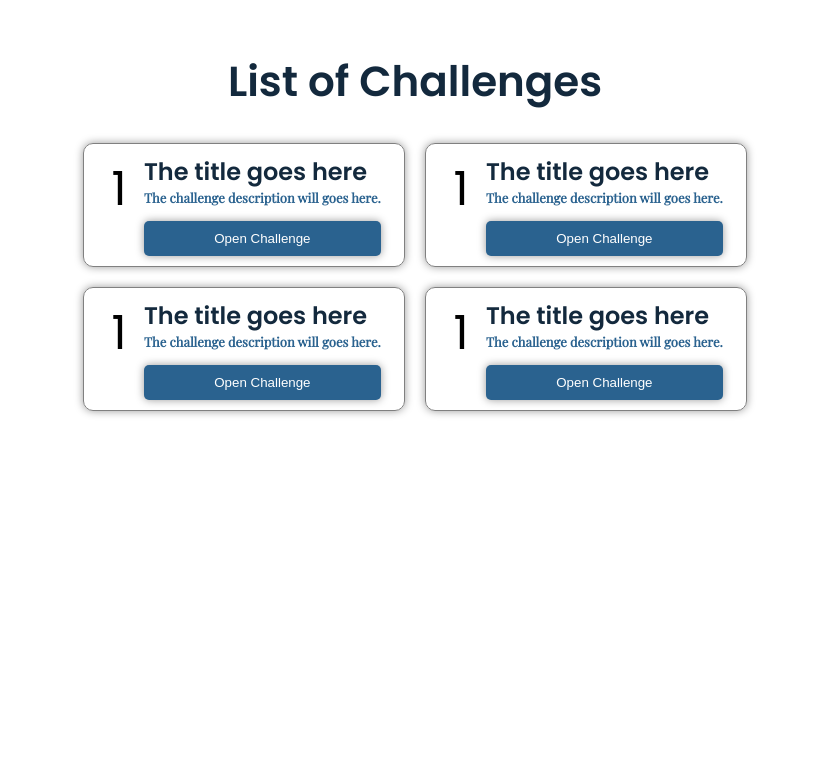
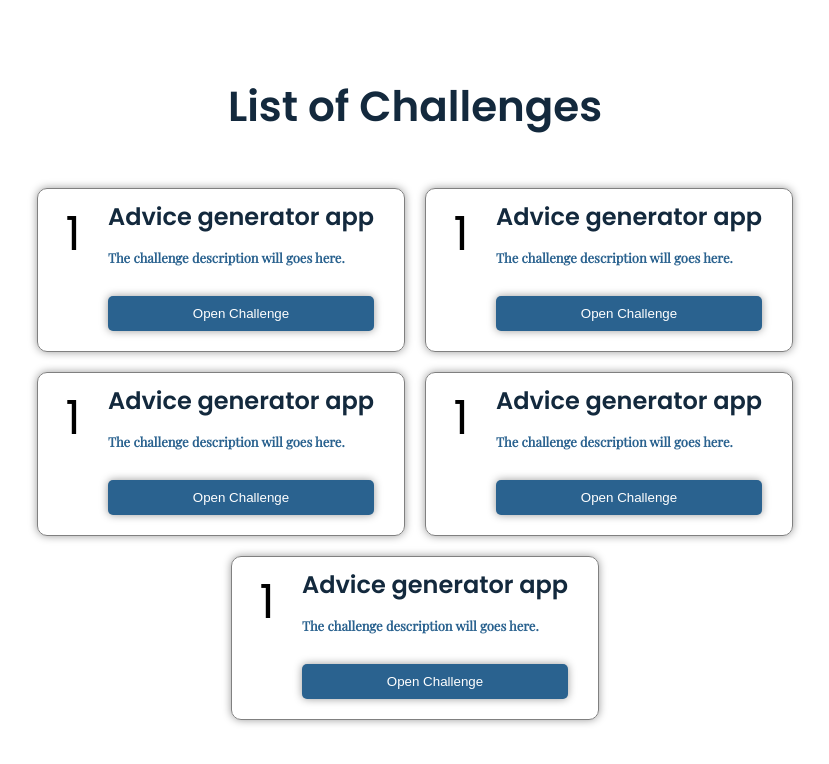
Before and after one commit to yoga1234/frontendmentor-challenges, a React (Create React App) app: page / in a window 1280 px wide. Shown: the top 764 px of the page, without its empty margins (225-1054 px from the left). Built offline with nearby package versions, Linux system fonts and the light colour scheme.

Commit message:
finish mainapp styles desktop

```diff
--- a/src/App.css
+++ b/src/App.css
@@ -3,14 +3,14 @@
   font-size: 42px;
   text-align: center;
   color: var(--text-color-main);
-  margin-top: 50px;
+  margin-top: 75px;
 }
 .mainapp-list {
   display: flex;
   flex-direction: row;
   justify-content: center;
-  width: 700px;
+  width: 800px;
   flex-wrap: wrap;
   gap: 20px;
-  margin: 30px auto 0 auto;
+  margin: 50px auto 0 auto;
 }
--- a/src/App.js
+++ b/src/App.js
@@ -1,5 +1,6 @@
 import React from "react";
 
+import data from "./data.json";
 import MainappCard from "./components/MainappCard";
 import "./App.css";
 
@@ -8,10 +9,9 @@ function App() {
     <div className="mainapp-container">
       <h1>List of Challenges</h1>
       <div className="mainapp-list">
-        <MainappCard />
-        <MainappCard />
-        <MainappCard />
-        <MainappCard />
+        {data.challenges.map((challenge) => (
+          <MainappCard key={challenge.id} challenge={challenge} />
+        ))}
       </div>
     </div>
   );
--- a/src/components/MainappCard.css
+++ b/src/components/MainappCard.css
@@ -2,8 +2,9 @@
   display: flex;
   flex-direction: row;
   border: 1px solid grey;
-  width: 300px;
-  padding: 10px;
+  width: max-content;
+  max-width: 713px;
+  padding: 10px 30px 20px 10px;
   border-radius: 10px;
   -webkit-box-shadow: 0px 0px 8px 0px rgba(0, 0, 0, 0.4);
   box-shadow: 0px 0px 8px 0px rgba(0, 0, 0, 0.4);
@@ -14,7 +15,9 @@
   text-align: center;
   vertical-align: middle;
   width: 50px;
+  min-width: 50px;
   height: 50px;
+  margin-right: 10px;
 }
 .mainapp-card-right h3 {
   font-size: 24px;
@@ -22,15 +25,17 @@
   color: var(--text-color-main);
 }
 .mainapp-card-right p {
+  color: var(--text-color-sub);
   font-size: 13px;
   font-family: var(--font-fairdisplay);
   font-weight: 600;
-  color: var(--text-color-sub);
+  margin-top: 15px;
 }
 .mainapp-card-right button {
   margin-top: 15px;
   width: 100%;
   padding: 10px 0;
+  margin-top: 30px;
   cursor: pointer;
   border: none;
   border-radius: 5px;
--- a/src/components/MainappCard.js
+++ b/src/components/MainappCard.js
@@ -2,12 +2,12 @@ import React from "react";
 
 import "./MainappCard.css";
 
-function MainappCard() {
+function MainappCard(props) {
   return (
     <div className="mainapp-card">
       <div className="mainapp-card-left">1</div>
       <div className="mainapp-card-right">
-        <h3>The title goes here</h3>
+        <h3>{props.challenge.name}</h3>
         <p>The challenge description will goes here.</p>
         <button>Open Challenge</button>
       </div>
--- a/src/data.json
+++ b/src/data.json
@@ -7,19 +7,25 @@
       "technology": ["html", "css", "javascript", "reactjs", "api"]
     },
     {
-      "id": 1,
+      "id": 2,
       "name": "Advice generator app",
       "description": "This challenge using Advice Slip API to generate random quotes.",
       "technology": ["html", "css", "javascript", "reactjs", "api"]
     },
     {
-      "id": 1,
+      "id": 3,
       "name": "Advice generator app",
       "description": "This challenge using Advice Slip API to generate random quotes.",
       "technology": ["html", "css", "javascript", "reactjs", "api"]
     },
     {
-      "id": 1,
+      "id": 4,
+      "name": "Advice generator app",
+      "description": "This challenge using Advice Slip API to generate random quotes.",
+      "technology": ["html", "css", "javascript", "reactjs", "api"]
+    },
+    {
+      "id": 5,
       "name": "Advice generator app",
       "description": "This challenge using Advice Slip API to generate random quotes.",
       "technology": ["html", "css", "javascript", "reactjs", "api"]
```
